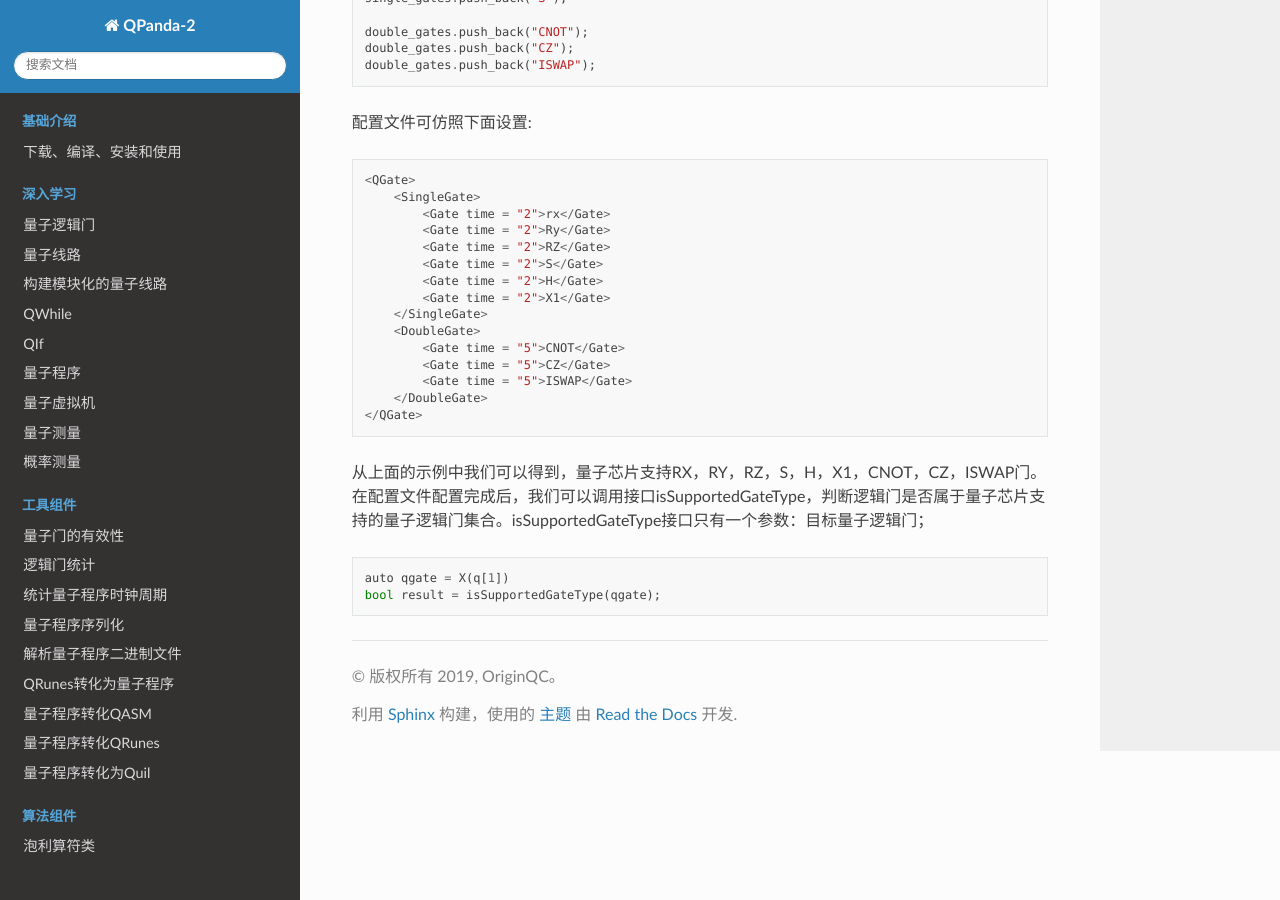
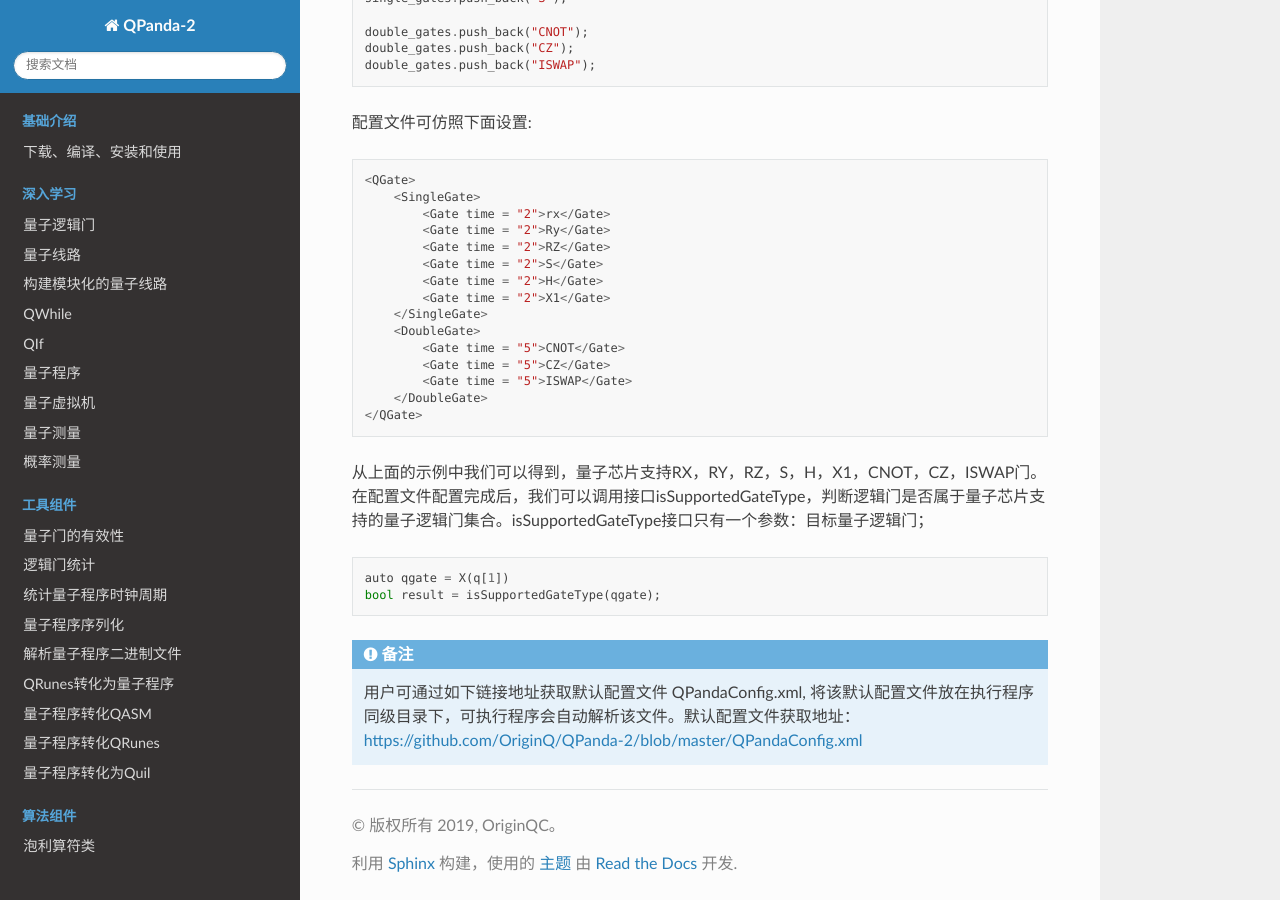
Before and after one commit to liye0005/QPanda-Toturial, a Sphinx documentation site: the page built from source/QCircuitInfo.rst, in a window 1280 px wide and 900 px high, scrolled down 3962 px. Built offline with Sphinx 7.4.7 and the Read the Docs theme 2.0.0, drawn with Linux system fonts in a browser that asks for light colours; pages that are not in the unit, such as notebooks, are missing from menus.

Commit message:
Update QCircuitInfo.rst

```diff
--- a/source/QCircuitInfo.rst
+++ b/source/QCircuitInfo.rst
@@ -179,3 +179,5 @@
 
     auto qgate = X(q[1])
     bool result = isSupportedGateType(qgate);
+
+.. note:: 用户可通过如下链接地址获取默认配置文件 QPandaConfig.xml, 将该默认配置文件放在执行程序同级目录下，可执行程序会自动解析该文件。默认配置文件获取地址：https://github.com/OriginQ/QPanda-2/blob/master/QPandaConfig.xml
```
